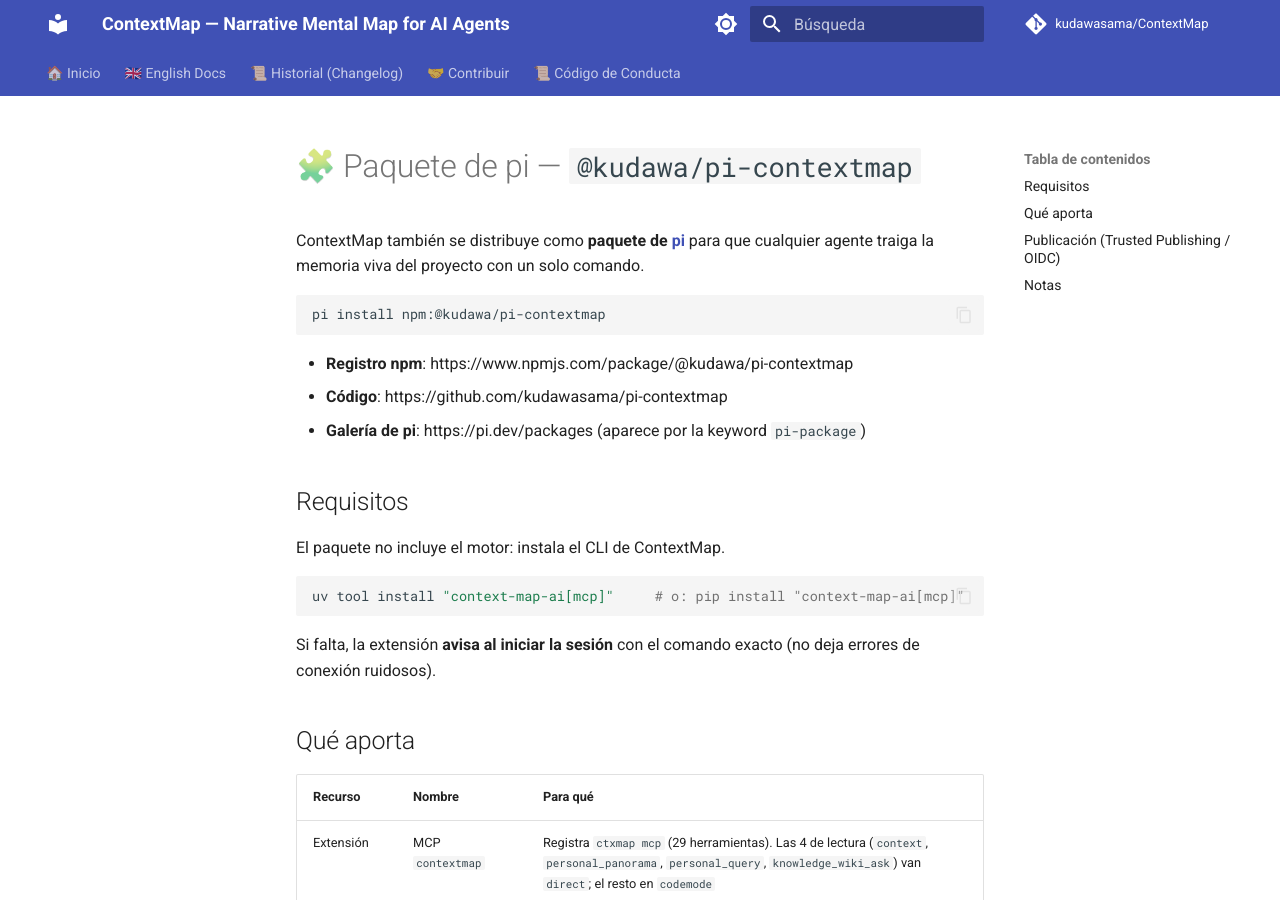
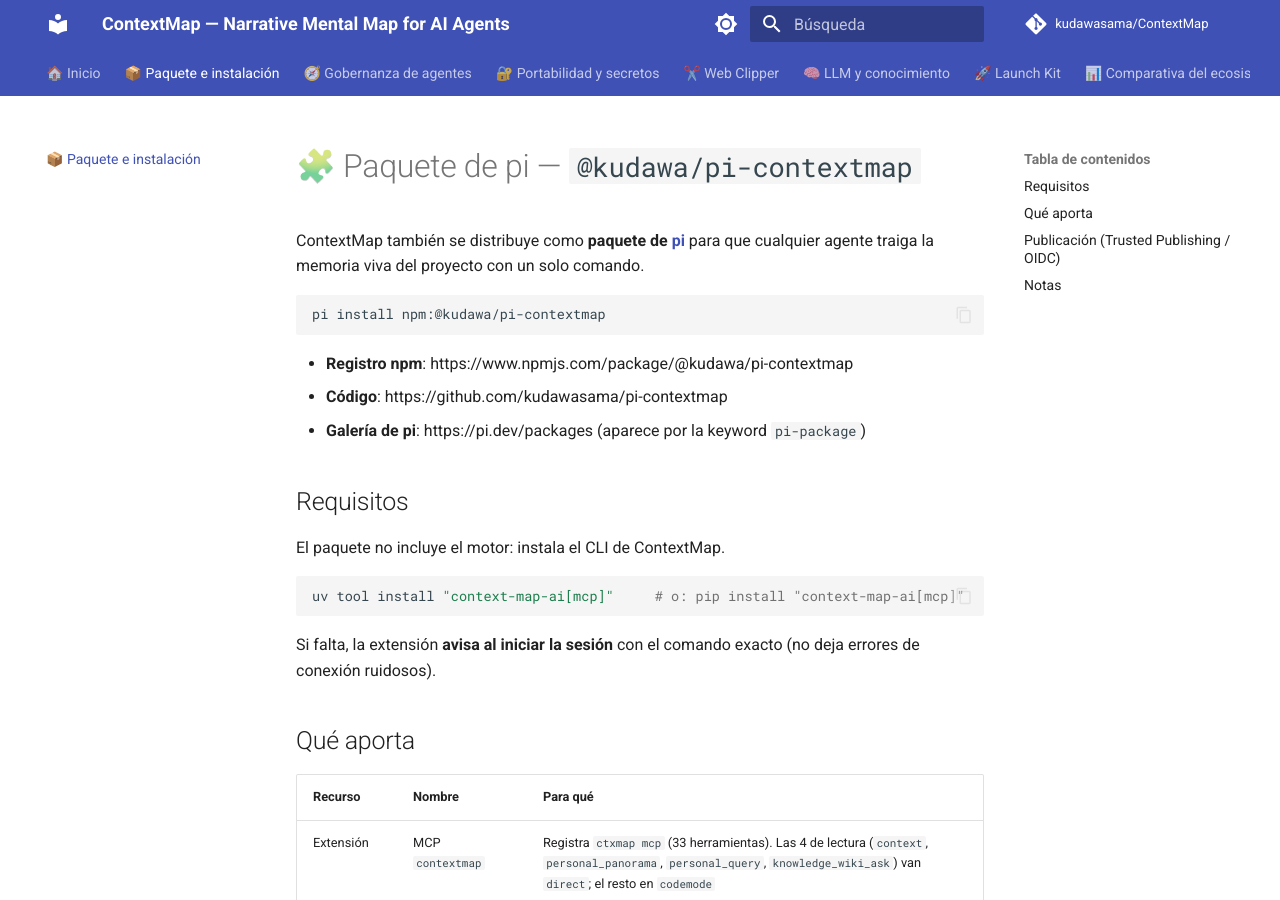
Before and after one commit to kudawasama/ContextMap, an MkDocs documentation site: the page built from docs/PI_PACKAGE.md, in a window 1280 px wide and 900 px high. Built offline with MkDocs 1.6.1 and Material for MkDocs 9.7.7, drawn with Linux system fonts in a browser that asks for light colours; comment, search, counter and statistics services are not loaded.

Commit message:
docs: portada del sitio, nav valido y conteo real de herramientas MCP
- docs/index.md: pagina de inicio. MkDocs no generaba index.html porque docs/ no tenia portada (la rama gh-pages publicada acababa en 404 en la raiz).
- mkdocs.yml: el nav apuntaba a README/README_EN/CHANGELOG/CONTRIBUTING/CODE_OF_CONDUCT de la raiz, fuera de docs_dir; ahora enlaza las paginas reales y el changelog va a GitHub.
- Cifras alineadas con el servidor real: 33 herramientas MCP (antes 29 y 11).
- GOBERNANZA-AGENTES.md: el enlace a AGENTS.md apuntaba fuera de docs (roto en el sitio).

```diff
--- a/docs/PI_PACKAGE.md
+++ b/docs/PI_PACKAGE.md
@@ -26,7 +26,7 @@
 
 | Recurso | Nombre | Para qué |
 |---|---|---|
-| Extensión | MCP `contextmap` | Registra `ctxmap mcp` (29 herramientas). Las 4 de lectura (`context`, `personal_panorama`, `personal_query`, `knowledge_wiki_ask`) van `direct`; el resto en `codemode` |
+| Extensión | MCP `contextmap` | Registra `ctxmap mcp` (33 herramientas). Las 4 de lectura (`context`, `personal_panorama`, `personal_query`, `knowledge_wiki_ask`) van `direct`; el resto en `codemode` |
 | Skill | `/skill:contextmap` | Protocolo: ponerse en contexto, actualizar sin ensuciar, memoria viva, topología del vault |
 | Prompt | `/contextmap-contexto` | Arrancar con brief + pendientes reales |
 | Prompt | `/contextmap-cierre` | Cerrar sesión: refresh → verificar → documentar |
--- a/mkdocs.yml
+++ b/mkdocs.yml
@@ -56,8 +56,13 @@
   - attr_list
 
 nav:
-  - 🏠 Inicio: README.md
-  - 🇬🇧 English Docs: README_EN.md
-  - 📜 Historial (Changelog): CHANGELOG.md
-  - 🤝 Contribuir: CONTRIBUTING.md
-  - 📜 Código de Conducta: CODE_OF_CONDUCT.md
+  - 🏠 Inicio: index.md
+  - 📦 Paquete e instalación: PI_PACKAGE.md
+  - 🧭 Gobernanza de agentes: GOBERNANZA-AGENTES.md
+  - 🔐 Portabilidad y secretos: PORTABILIDAD.md
+  - ✂️ Web Clipper: WEB_CLIPPER.md
+  - 🧠 LLM y conocimiento: LLM.md
+  - 🚀 Launch Kit: LAUNCH_KIT.md
+  - 📊 Comparativa del ecosistema: COMPARATIVO-ECOSISTEMA-CONTEXTO.md
+  - 🔬 Investigación Jev: INVESTIGACION-JEV.md
+  - 📜 Changelog: https://github.com/kudawasama/ContextMap/blob/master/CHANGELOG.md
```
Also changed, not shown: CHANGELOG.md (+22 -0 lines), docs/GOBERNANZA-AGENTES.md (+1 -1 lines), docs/LAUNCH_KIT.md (+2 -2 lines), docs/index.md (added, +63 -0 lines).
